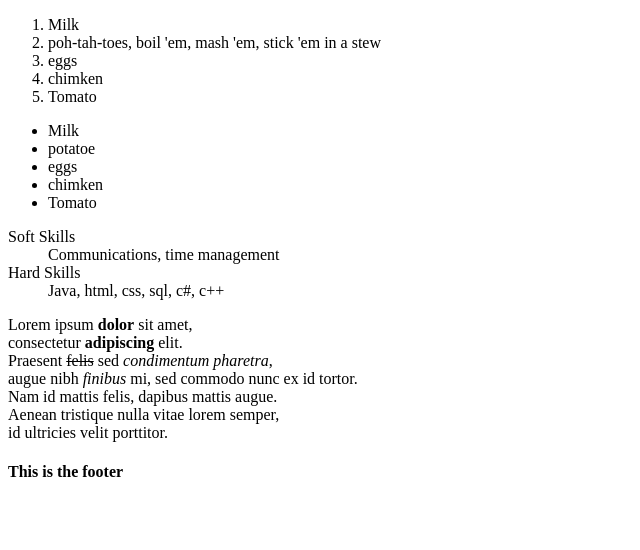
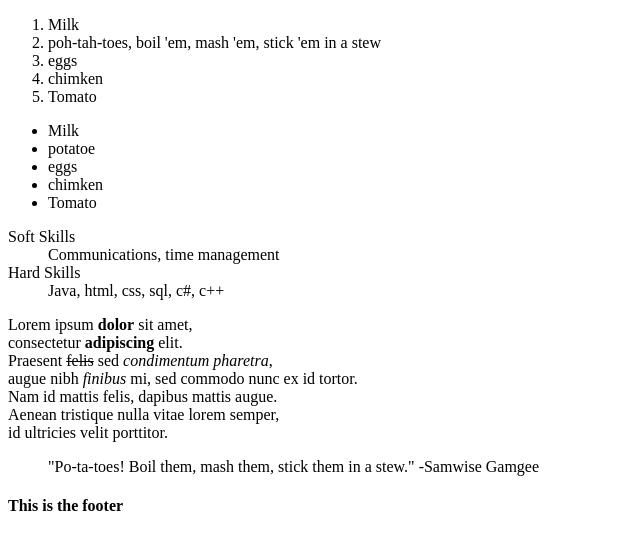
Before and after one commit to Ricardo199/webdesign, a plain HTML site: page index.html in a window 1280 px wide. Shown: the part 152-702 px from the top of the page, without its empty margins (0-640 px from the left). Drawn offline with Linux system fonts and the light colour scheme.

Commit message:
Samwise Gamgee again

```diff
--- a/index.html
+++ b/index.html
@@ -65,7 +65,10 @@
                 Nam id mattis felis, dapibus mattis augue.<br>
                 Aenean tristique nulla vitae lorem semper,<br>
                 id ultricies velit porttitor.
-                </p>
+            </p>
+                <blockquote>
+                    "Po-ta-toes! Boil them, mash them, stick them in a stew." -Samwise Gamgee
+                </blockquote>
         </main>
         <footer>
             <h4>This is the footer</h4>
```
